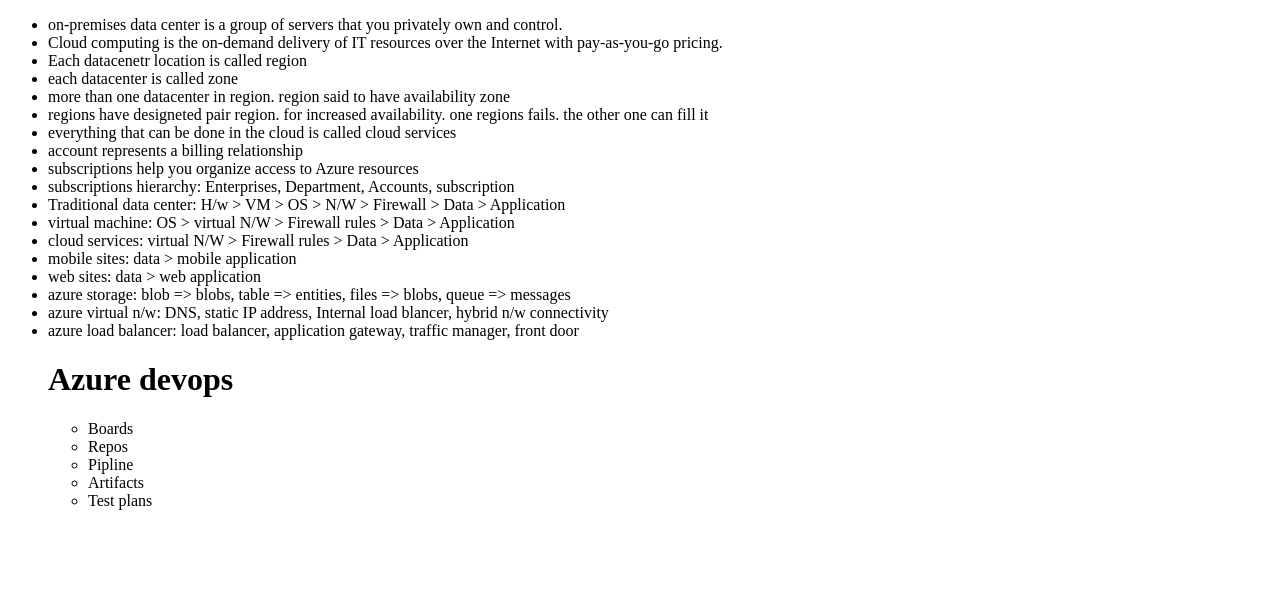
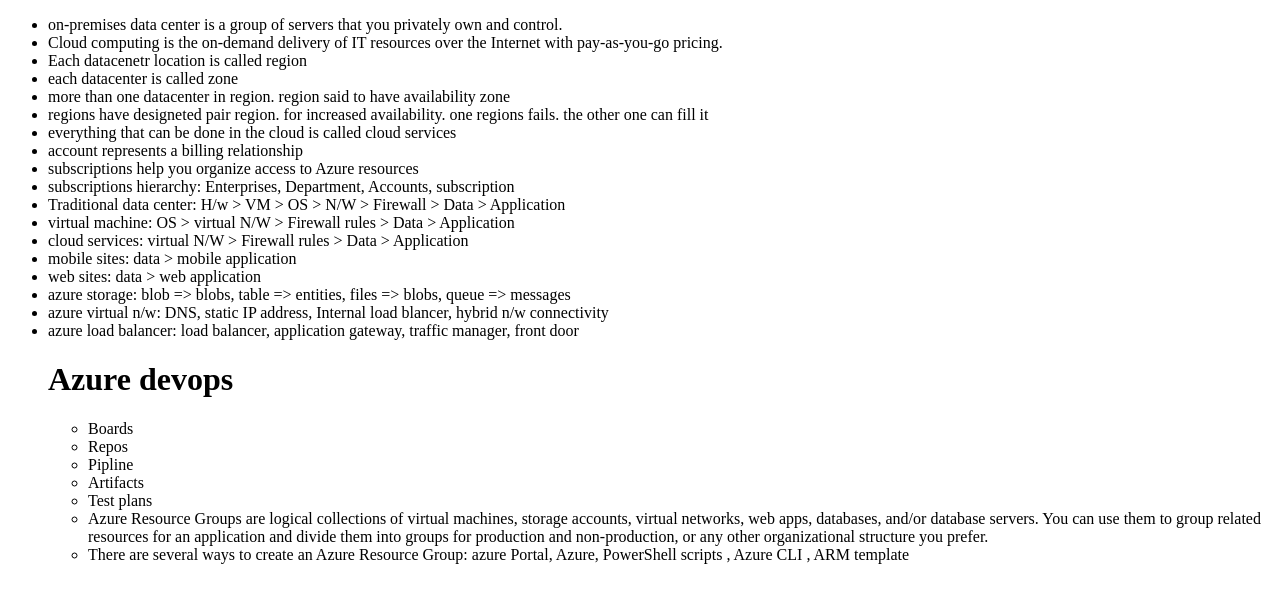
Before and after one commit to sriramyepuganti/DevOps, a plain HTML site: page azure-devops/azure.html in a window 1280 px wide. Drawn offline with Linux system fonts and the light colour scheme.

Commit message:
resource groups

```diff
--- a/azure-devops/azure.html
+++ b/azure-devops/azure.html
@@ -35,6 +35,18 @@
             <li>Artifacts</li>
             <li>Test plans</li>
         </ul>
+
+
+        <ul>
+            <li>Azure Resource Groups are logical collections of virtual machines, storage accounts,
+                virtual networks, web apps, databases, and/or database servers. You can use them to
+                group related resources for an application and divide them into groups for production and
+                non-production, or any other organizational structure you prefer.
+            </li>
+            <li>There are several ways to create an Azure Resource Group: azure Portal, Azure, PowerShell scripts
+                , Azure CLI
+                , ARM template</li>
+        </ul>
     </ul>
 </body>
 </html>
```
